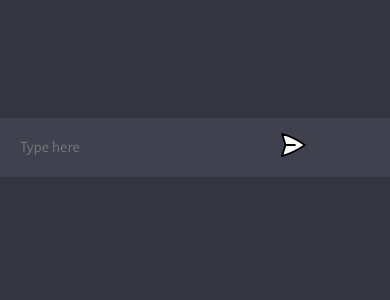
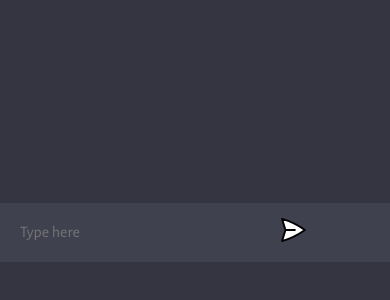
Before and after one commit to creativeisaiah/ai-helper, a website built with Vite: page client/index.html in a window 390 px wide. Shown: the part 498-798 px from the top of the page. Built offline with nearby package versions, Linux system fonts and the light colour scheme.

Commit message:
new style for phones

```diff
--- a/client/style.css
+++ b/client/style.css
@@ -163,7 +163,7 @@ form img {
 /* The following media query targets screens that are less than 600px wide, which covers most handheld devices */
 @media only screen and (max-width: 600px) {
   #app {
-    height: 80vh; /* This should be set to the height of the viewport */
+    height: 90vh; /* This should be set to the height of the viewport */
   }
 
   #chat_container {
```
